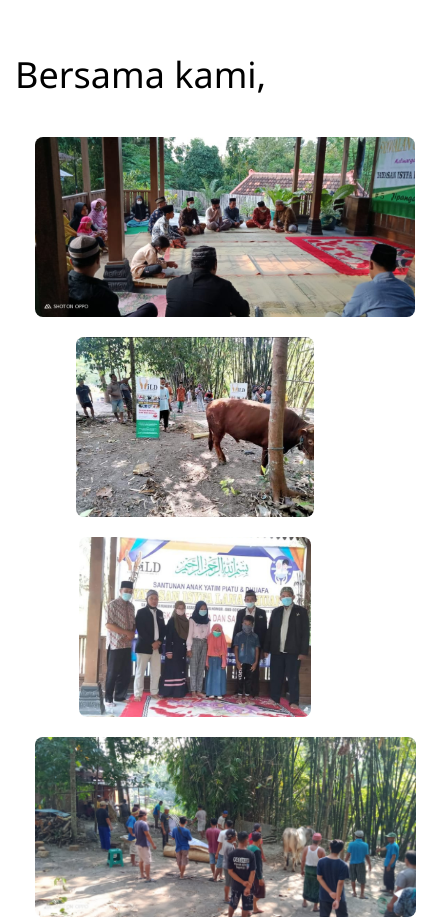
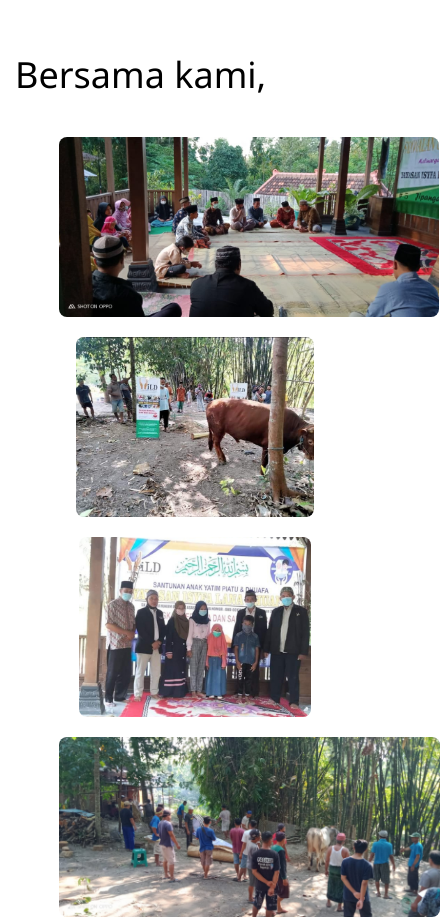
Before and after one commit to byntangxyz/website-yild, a plain HTML site: page index.html in a window 390 px wide. Shown: the part 1200-2120 px from the top of the page, 440 px wide, since content can reach past the window. Drawn offline with nearby package versions, Linux system fonts and the light colour scheme.

Commit message:
galeri img style changes

```diff
--- a/assets/css/style.css
+++ b/assets/css/style.css
@@ -146,6 +146,9 @@ main a:hover{
   }
   .gallery-item {
     flex-basis: 45%;
+}
+.gallery-item{
+  max-width: 80%;
 }
 .leftcolumn, .rightcolumn {
   width: 100%;
```
